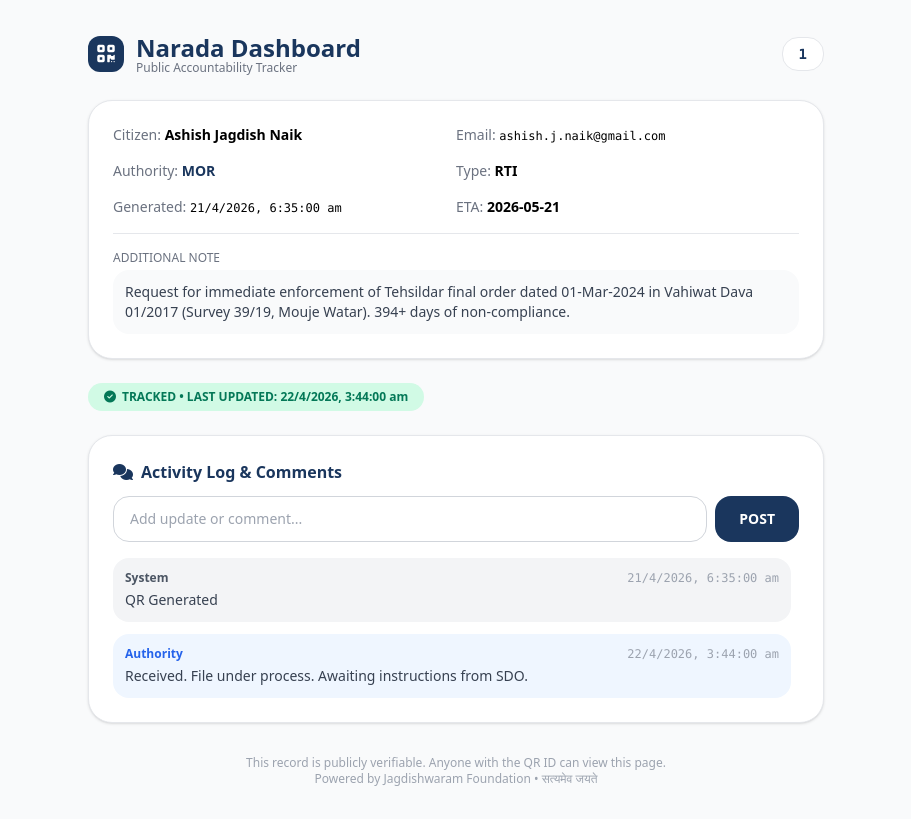
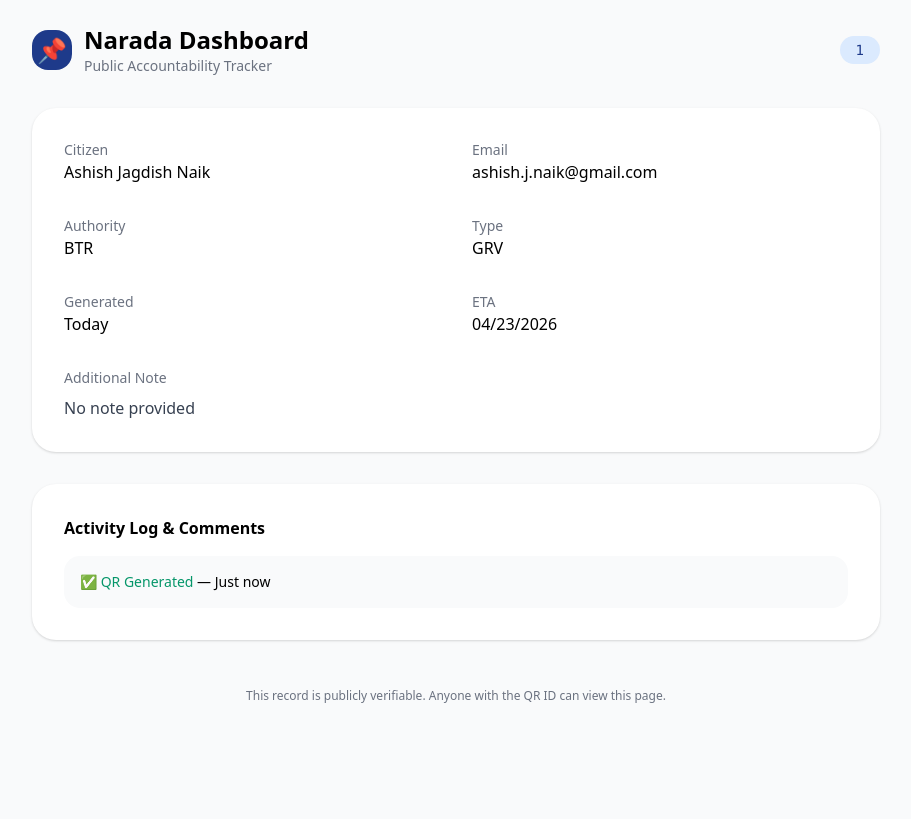
Before and after one commit to ashishjnaik/jagdishwaram-office, a Flask app: page /scan/1 in a window 1280 px wide. Shown: the whole page, without its empty margins (184-1095 px from the left). After the commit the page ends 703 px from the top, so only its background shows below. Run offline with Flask 3, Linux system fonts and the light colour scheme; some libraries are stand-ins or nearby versions.

Commit message:
Update qr_dashboard.html
Narada QR Deployment

```diff
--- a/templates/qr_dashboard.html
+++ b/templates/qr_dashboard.html
@@ -1,154 +1,72 @@
 <!DOCTYPE html>
 <html lang="en">
 <head>
-    <meta charset="UTF-8">
-    <meta name="viewport" content="width=device-width, initial-scale=1.0">
-    <title>Scan Dashboard — Narada</title>
-    <script src="https://cdn.tailwindcss.com"></script>
-    <link rel="stylesheet" href="https://cdnjs.cloudflare.com/ajax/libs/font-awesome/6.5.1/css/all.min.css">
+<meta charset="UTF-8">
+<title>Narada Dashboard - {{ qr_id }}</title>
+<meta name="viewport" content="width=device-width, initial-scale=1.0">
+<link href="https://cdn.jsdelivr.net/npm/tailwindcss@2.2.19/dist/tailwind.min.css" rel="stylesheet">
 </head>
-<body class="bg-gray-50">
-    <div class="max-w-3xl mx-auto px-4 py-8">
-        <!-- Header -->
-        <div class="flex items-center justify-between mb-6">
-            <div>
-                <div class="flex items-center gap-x-3">
-                    <div class="w-9 h-9 bg-[#1a365d] rounded-xl flex items-center justify-center">
-                        <i class="fa-solid fa-qrcode text-white text-xl"></i>
-                    </div>
-                    <div>
-                        <div class="font-bold text-2xl text-[#1a365d]">Narada Dashboard</div>
-                        <div class="text-xs text-gray-500 -mt-1">Public Accountability Tracker</div>
-                    </div>
-                </div>
-            </div>
-            <div class="text-right">
-                <div id="qrId" class="font-mono text-sm bg-white border px-4 py-1.5 rounded-2xl text-[#1a365d] font-semibold"></div>
-            </div>
-        </div>
+<body class="bg-gray-50 font-sans">
+<div class="max-w-4xl mx-auto p-6">
+  <div class="flex justify-between items-center mb-8">
+    <div class="flex items-center gap-3">
+      <div class="bg-blue-900 text-white w-10 h-10 rounded-2xl flex items-center justify-center text-2xl">📌</div>
+      <div>
+        <h1 class="text-2xl font-bold">Narada Dashboard</h1>
+        <p class="text-sm text-gray-500">Public Accountability Tracker</p>
+      </div>
+    </div>
+    <div class="px-4 py-1 bg-blue-100 text-blue-900 rounded-3xl font-mono text-sm">{{ qr_id }}</div>
+  </div>
 
-        <!-- Record Card -->
-        <div class="bg-white rounded-3xl shadow border p-6 mb-6">
-            <div class="grid grid-cols-2 gap-y-4 text-sm">
-                <div><span class="text-gray-500">Citizen:</span> <span id="citizenName" class="font-semibold"></span></div>
-                <div><span class="text-gray-500">Email:</span> <span id="email" class="font-mono text-xs"></span></div>
-                <div><span class="text-gray-500">Authority:</span> <span id="authority" class="font-semibold text-[#1a365d]"></span></div>
-                <div><span class="text-gray-500">Type:</span> <span id="type" class="font-semibold"></span></div>
-                <div><span class="text-gray-500">Generated:</span> <span id="generated" class="font-mono text-xs"></span></div>
-                <div><span class="text-gray-500">ETA:</span> <span id="eta" class="font-semibold"></span></div>
-            </div>
-
-            <div class="mt-4 pt-4 border-t">
-                <div class="text-xs text-gray-500 mb-1">ADDITIONAL NOTE</div>
-                <div id="note" class="text-sm bg-gray-50 p-3 rounded-2xl text-gray-700"></div>
-            </div>
-        </div>
-
-        <!-- Status -->
-        <div class="flex items-center gap-x-2 mb-6">
-            <div class="px-4 py-1.5 bg-emerald-100 text-emerald-700 rounded-2xl text-xs font-semibold flex items-center gap-x-1.5">
-                <i class="fa-solid fa-check-circle"></i>
-                <span>TRACKED • LAST UPDATED: <span id="lastUpdate"></span></span>
-            </div>
-        </div>
-
-        <!-- Comment Section -->
-        <div class="bg-white rounded-3xl shadow border p-6">
-            <div class="font-semibold text-[#1a365d] mb-3 flex items-center gap-x-2">
-                <i class="fa-solid fa-comments"></i>
-                <span>Activity Log & Comments</span>
-            </div>
-
-            <div class="flex gap-x-2 mb-4">
-                <input id="commentInput" type="text" placeholder="Add update or comment..."
-                       class="flex-1 border border-gray-300 rounded-2xl px-4 py-3 text-sm focus:outline-none focus:border-[#1a365d]">
-                <button onclick="postComment()"
-                        class="bg-[#1a365d] text-white px-6 rounded-2xl text-sm font-semibold">POST</button>
-            </div>
-
-            <div id="history" class="space-y-3 max-h-[420px] overflow-auto pr-2 text-sm">
-                <!-- Populated by JS -->
-            </div>
-        </div>
-
-        <div class="text-center mt-8 text-xs text-gray-400">
-            This record is publicly verifiable. Anyone with the QR ID can view this page.<br>
-            Powered by Jagdishwaram Foundation • सत्यमेव जयते
-        </div>
+  <div class="bg-white rounded-3xl shadow p-8">
+    <div class="grid grid-cols-2 gap-8">
+      <div>
+        <p class="text-sm text-gray-500">Citizen</p>
+        <p class="font-medium">{{ name or 'Ashish Jagdish Naik' }}</p>
+      </div>
+      <div>
+        <p class="text-sm text-gray-500">Email</p>
+        <p class="font-medium">{{ email or 'ashish.j.naik@gmail.com' }}</p>
+      </div>
+      <div>
+        <p class="text-sm text-gray-500">Authority</p>
+        <p class="font-medium">{{ authority or 'BTR' }}</p>
+      </div>
+      <div>
+        <p class="text-sm text-gray-500">Type</p>
+        <p class="font-medium">{{ sub_type or 'GRV' }}</p>
+      </div>
+      <div>
+        <p class="text-sm text-gray-500">Generated</p>
+        <p class="font-medium">{{ generated or 'Today' }}</p>
+      </div>
+      <div>
+        <p class="text-sm text-gray-500">ETA</p>
+        <p class="font-medium">{{ eta or '04/23/2026' }}</p>
+      </div>
     </div>
 
-    <script>
-        const qrId = window.location.pathname.split('/').pop();
-        document.getElementById('qrId').textContent = qrId;
+    <div class="mt-8">
+      <p class="text-sm text-gray-500 mb-2">Additional Note</p>
+      <p class="text-gray-700">{{ note or 'No note provided' }}</p>
+    </div>
+  </div>
 
-        // Mock data for demo (replace with real fetch)
-        const mockRecord = {
-            citizen_name: "Ashish Jagdish Naik",
-            email: "ashish.j.naik@gmail.com",
-            authority_code: "MOR",
-            submission_type: "RTI",
-            generated_at: "2026-04-21T12:05:00+05:30",
-            eta_date: "2026-05-21",
-            additional_note: "Request for immediate enforcement of Tehsildar final order dated 01-Mar-2024 in Vahiwat Dava 01/2017 (Survey 39/19, Mouje Watar). 394+ days of non-compliance."
-        };
+  <!-- Activity Log -->
+  <div class="mt-8 bg-white rounded-3xl shadow p-8">
+    <h3 class="font-semibold mb-4">Activity Log & Comments</h3>
+    <div class="space-y-4">
+      <!-- Real logs will appear here once Sheets is enabled -->
+      <div class="bg-gray-50 p-4 rounded-2xl text-sm">
+        <span class="text-green-600">✅ QR Generated</span> — {{ generated or 'Just now' }}
+      </div>
+    </div>
+  </div>
 
-        const mockHistory = [
-            { timestamp: "2026-04-21T12:05:00+05:30", actor: "System", text: "QR Generated" },
-            { timestamp: "2026-04-22T09:14:00+05:30", actor: "Authority", text: "Received. File under process. Awaiting instructions from SDO." }
-        ];
-
-        function renderRecord() {
-            document.getElementById('citizenName').textContent = mockRecord.citizen_name;
-            document.getElementById('email').textContent = mockRecord.email;
-            document.getElementById('authority').textContent = mockRecord.authority_code;
-            document.getElementById('type').textContent = mockRecord.submission_type;
-            document.getElementById('generated').textContent = new Date(mockRecord.generated_at).toLocaleString('en-IN');
-            document.getElementById('eta').textContent = mockRecord.eta_date;
-            document.getElementById('note').textContent = mockRecord.additional_note;
-            document.getElementById('lastUpdate').textContent = new Date(mockHistory[mockHistory.length-1].timestamp).toLocaleString('en-IN');
-        }
-
-        function renderHistory() {
-            const container = document.getElementById('history');
-            container.innerHTML = '';
-
-            mockHistory.forEach(item => {
-                const div = document.createElement('div');
-                div.className = `p-3 rounded-2xl ${item.actor === 'System' ? 'bg-gray-100' : 'bg-blue-50'}`;
-                div.innerHTML = `
-                    <div class="flex justify-between text-xs mb-1">
-                        <span class="font-semibold ${item.actor === 'Authority' ? 'text-blue-600' : 'text-gray-600'}">${item.actor}</span>
-                        <span class="text-gray-400 font-mono">${new Date(item.timestamp).toLocaleString('en-IN')}</span>
-                    </div>
-                    <div class="text-gray-700">${item.text}</div>
-                `;
-                container.appendChild(div);
-            });
-        }
-
-        async function postComment() {
-            const input = document.getElementById('commentInput');
-            if (!input.value.trim()) return;
-
-            // In real version: POST to /qr/comment
-            const newComment = {
-                timestamp: new Date().toISOString(),
-                actor: "Citizen",
-                text: input.value.trim()
-            };
-
-            mockHistory.push(newComment);
-            renderHistory();
-            input.value = '';
-
-            // TODO: actual fetch to backend
-        }
-
-        // Init
-        renderRecord();
-        renderHistory();
-
-        // Auto-refresh every 30s in real version
-    </script>
+  <div class="text-center text-xs text-gray-500 mt-12">
+    This record is publicly verifiable. Anyone with the QR ID can view this page.
+  </div>
+</div>
 </body>
 </html>
```
